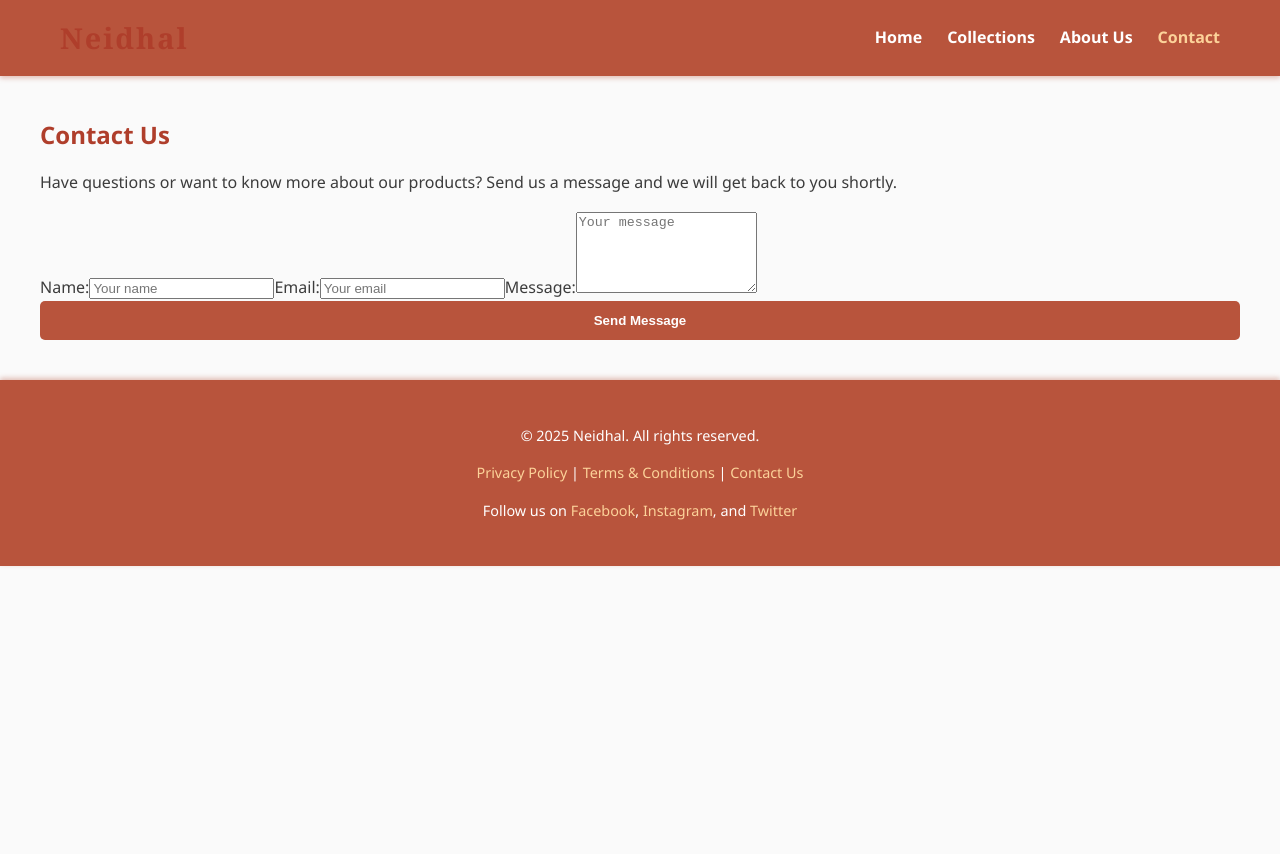
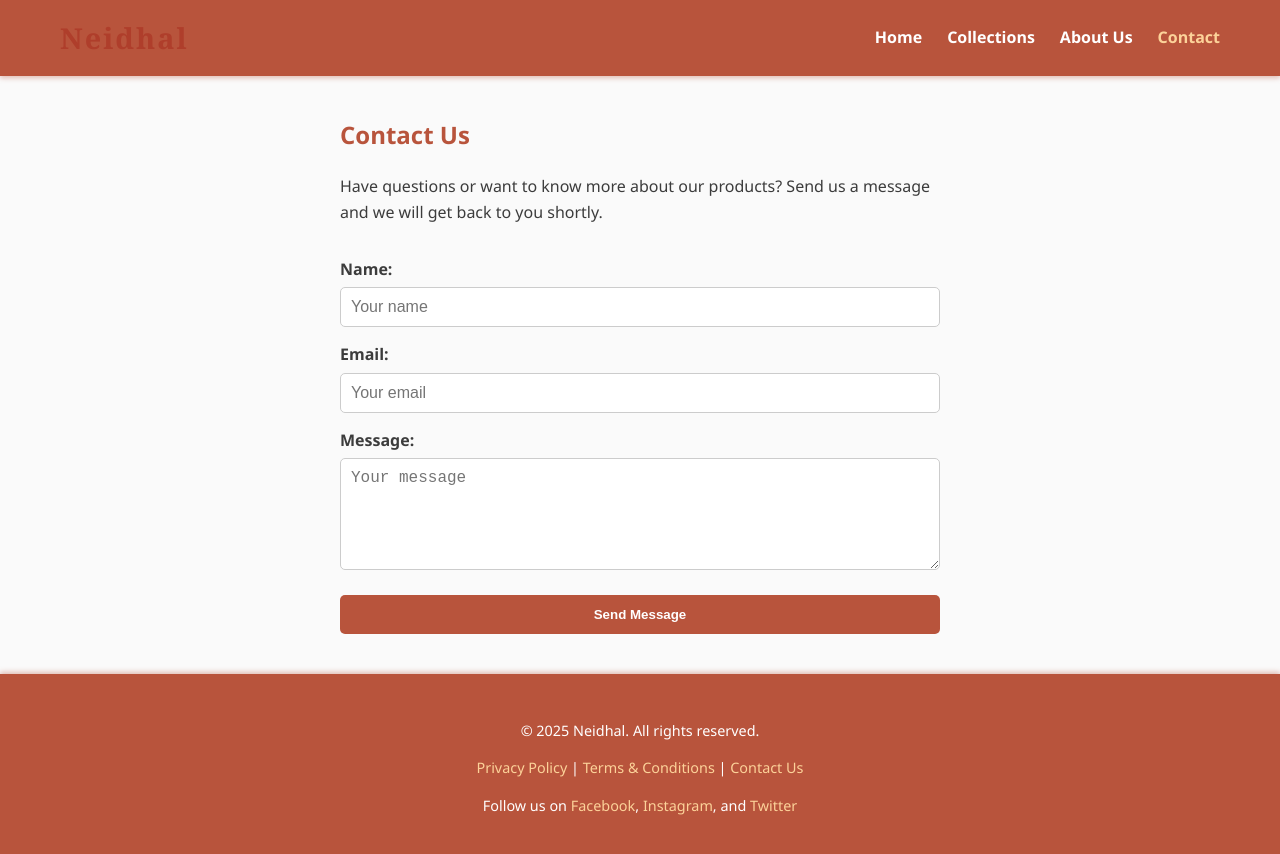
Before and after one commit to rajeshmine/NeidhalClone, a React (Vite) app: page /contact in a window 1280 px wide. Shown: the top 854 px of the page. Before the commit the page ends 800 px from the top, so only its background shows below. Built offline with nearby package versions, Linux system fonts and the light colour scheme.

Commit message:
Update index.css

```diff
--- a/src/index.css
+++ b/src/index.css
@@ -286,3 +286,56 @@ h1, h2, h3, h4, h5 {
   margin-bottom: 20px;
   color: #b8543c;
   }
+.contact-page {
+  max-width: 600px;
+  margin: auto;
+  font-size: 1rem;
+  color: #3c3c3c;
+}
+
+.contact-page h2 {
+  color: #b8543c;
+  margin-bottom: 20px;
+}
+
+.contact-form {
+  display: flex;
+  flex-direction: column;
+}
+
+.contact-form label {
+  margin: 15px 0 5px;
+  font-weight: 600;
+}
+
+.contact-form input,
+.contact-form textarea {
+  padding: 10px;
+  border: 1px solid #ccc;
+  border-radius: 5px;
+  font-size: 1rem;
+  resize: vertical;
+  transition: border-color 0.3s ease;
+}
+
+.contact-form input:focus,
+.contact-form textarea:focus {
+  border-color: #b8543c;
+  outline: none;
+}
+
+.contact-form button {
+  margin-top: 25px;
+  padding: 12px;
+  background-color: #b8543c;
+  color: white;
+  border: none;
+  border-radius: 5px;
+  font-weight: 700;
+  cursor: pointer;
+  transition: background-color 0.3s ease;
+}
+
+.contact-form button:hover {
+  background-color: #af3e2b;
+  }
```
